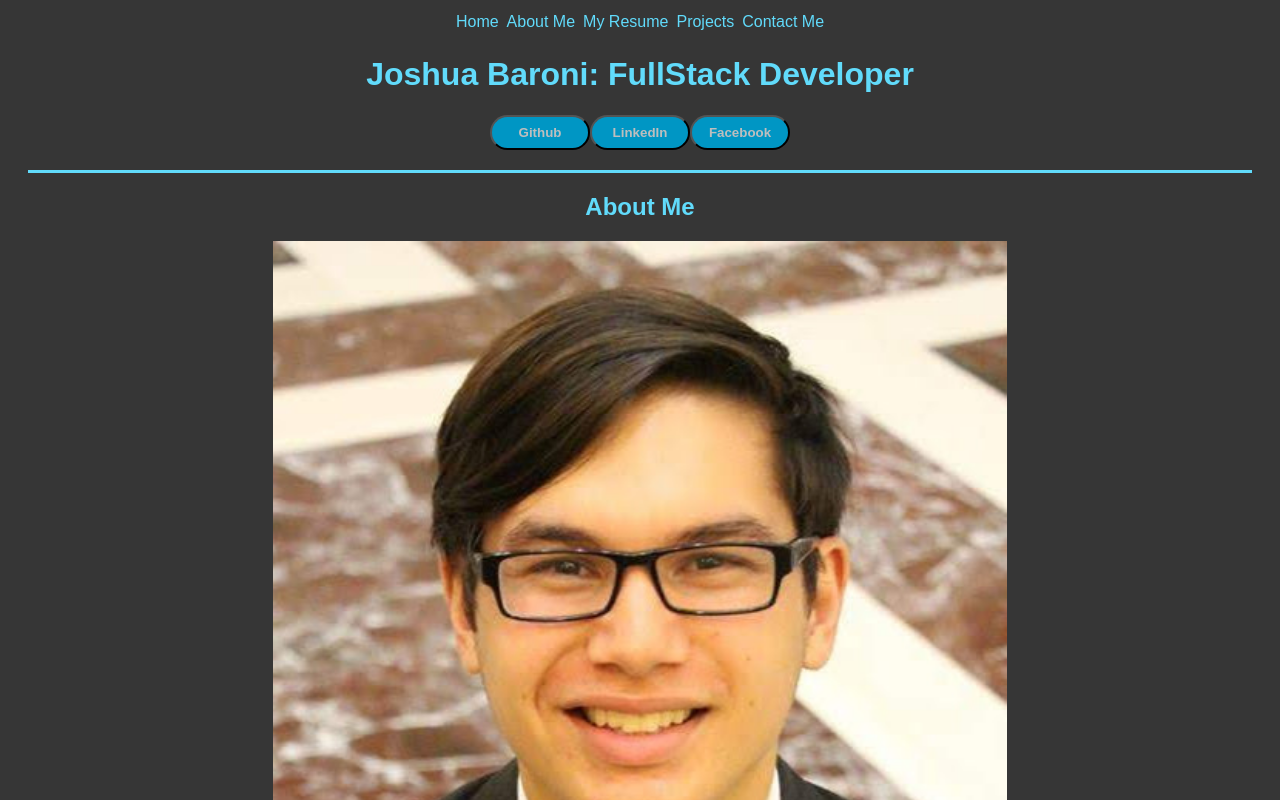
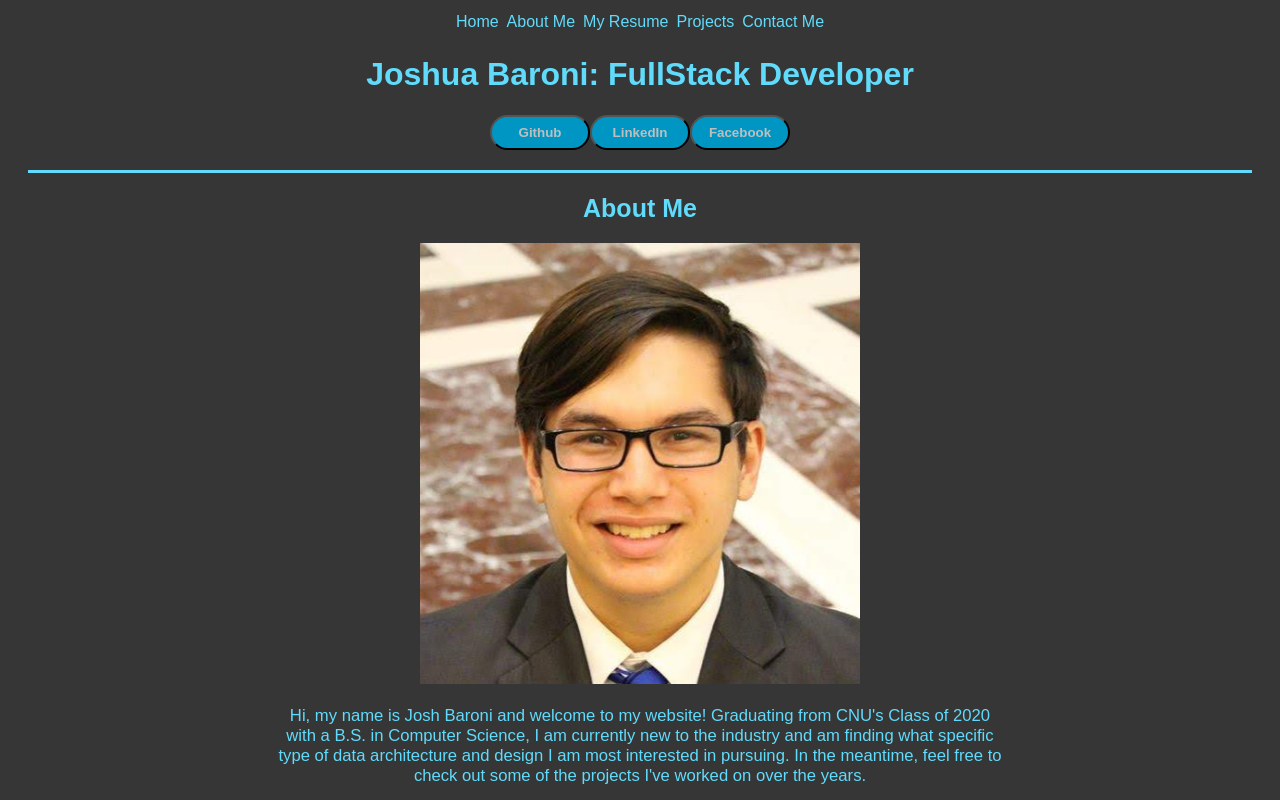
Before and after one commit to joshuabaroni/joshuabaroni.github.io, a React (Create React App) app: page / in a window 1280 px wide. Shown: the top 800 px of the page. Built offline with nearby package versions, Linux system fonts and the light colour scheme.

Commit message:
fixed formatting width

```diff
--- a/src/entry_point/EntryPoint.js
+++ b/src/entry_point/EntryPoint.js
@@ -44,6 +44,7 @@ class EntryPoint extends Component {
             <LinkButton name={"Facebook"} href="https://www.facebook.com/profile.php?id=100020207475034" />
             <div id={constants.sections[1]} className={classes.BorderedDiv}>
                 <BasicPage ignore={classes.Ignore/* todo needs formatting */}
+                    className={classes.sixtyPercent}
                     classTitle={constants.sections[1]}
                     img={Headshot}
                     body={`Hi, my name is Josh Baroni and welcome to my website!
--- a/src/entry_point/EntryPoint.module.css
+++ b/src/entry_point/EntryPoint.module.css
@@ -41,3 +41,9 @@
     background: #61DBFB;
     color: rgb(54, 54, 54);
 }
+
+.sixtyPercent {
+    max-width: 60%;
+    margin: auto;
+    font-size: 12.5pt;
+}
```
